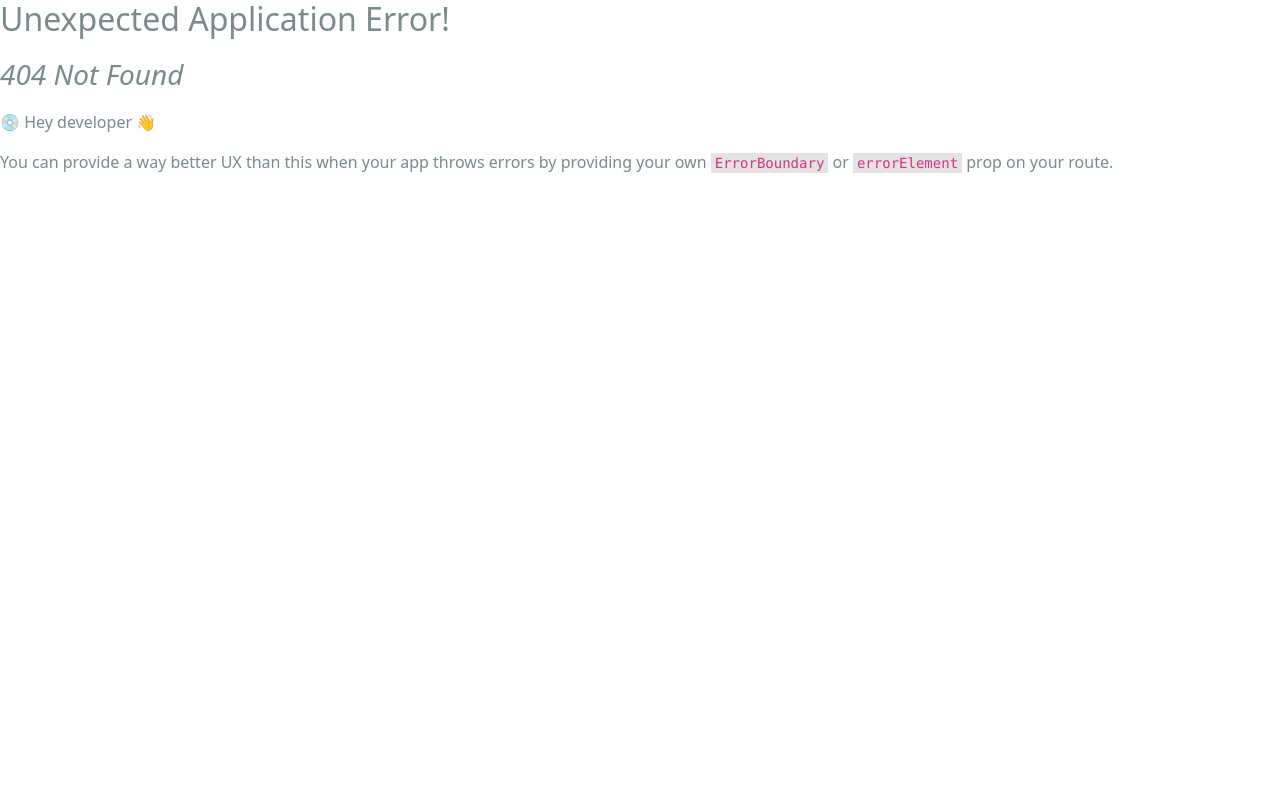
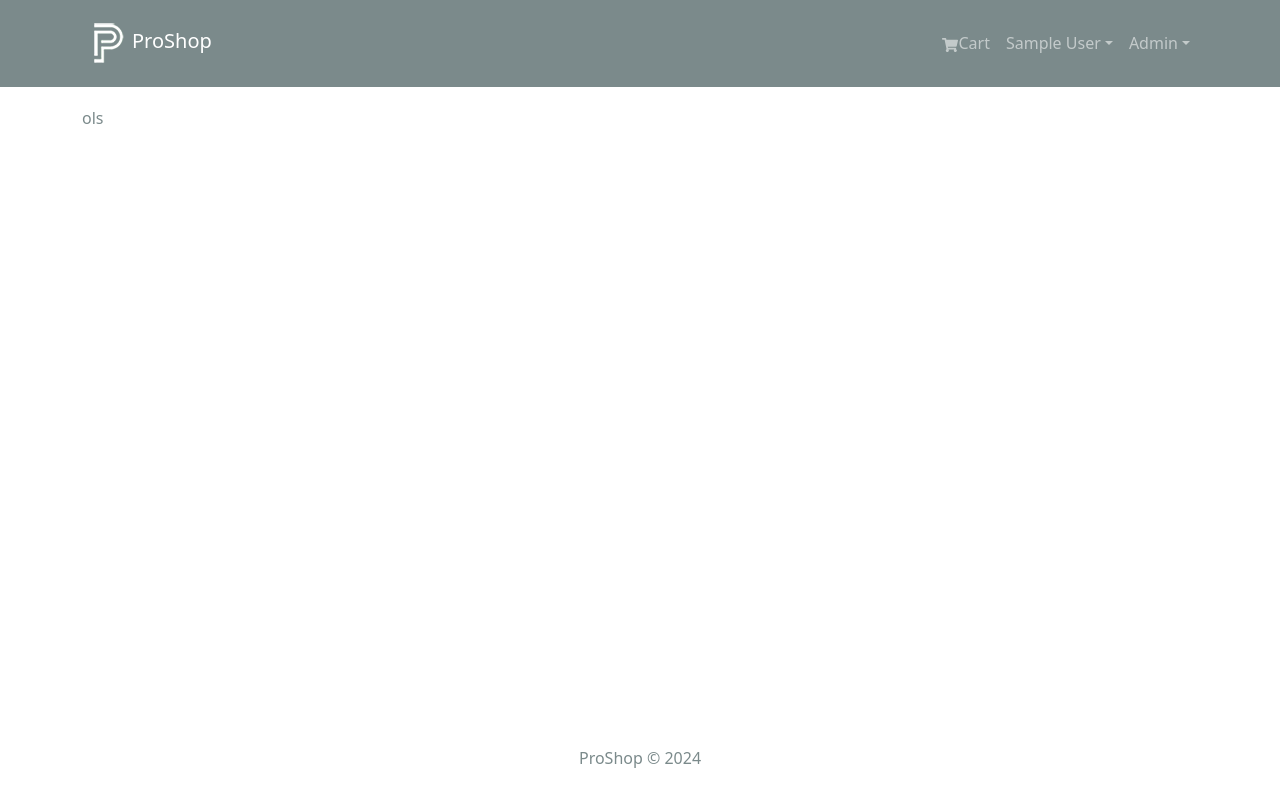
Before and after one commit to Tridev9/Proshop, a React (Create React App) app in the folder frontend/: page /admin/orderlist in a window 1280 px wide. Before the commit this address had no page. Shown: the top 802 px of the page. Built offline with nearby package versions, Linux system fonts and the light colour scheme; sample sign-in values are in the browser's storage.

Commit message:
admin work

```diff
--- /dev/null
+++ b/frontend/src/components/AdminRoute.jsx
@@ -0,0 +1,10 @@
+import {Outlet,Navigate} from 'react-router-dom';
+import {useSelector} from 'react-redux';
+import React from 'react'
+
+const AdminRoute = () => {
+    const {userInfo} = useSelector(state =>state.auth)
+  return userInfo && userInfo.isAdmin ? <Outlet/> : <Navigate to="/login" replace/>;
+};
+
+export default AdminRoute;
--- a/frontend/src/components/Header.jsx
+++ b/frontend/src/components/Header.jsx
@@ -61,6 +61,19 @@
                   ) : (<LinkContainer to='/login'>
                     <Nav.Link href='/login'><FaUser/> Sign In</Nav.Link>
                   </LinkContainer>)}
+                  {userInfo && userInfo.isAdmin && (
+                    <NavDropdown title='Admin' id='adminmenu'>
+                        <LinkContainer to='/admin/productlist'>
+                          <NavDropdown.Item>Products</NavDropdown.Item>
+                        </LinkContainer>
+                        <LinkContainer to='/admin/userlist'>
+                          <NavDropdown.Item>Users</NavDropdown.Item>
+                        </LinkContainer>
+                        <LinkContainer to='/admin/orderlist'>
+                          <NavDropdown.Item>Orders</NavDropdown.Item>
+                        </LinkContainer>
+                    </NavDropdown>
+                  )}
                 </Nav>
             </Navbar.Collapse>
         </Container>
--- a/frontend/src/index.js
+++ b/frontend/src/index.js
@@ -15,6 +15,7 @@
 import App from './App';
 import reportWebVitals from './reportWebVitals';
 import PrivateRoute from './components/PrivateRoute';
+import AdminRoute from './components/AdminRoute';
 import HomeScreen from './screens/HomeScreen';
 import ProductScreen from './screens/ProductScreen';
 import CartScreen from './screens/CartScreen';
@@ -25,6 +26,7 @@
 import PlaceOrderScreen from './screens/PlaceOrderScreen';
 import OrderScreen from './screens/OrderScreen';
 import ProfileScreen from './screens/ProfileScreen';
+import OrderListScreen from './screens/admin/OrderListScreen';
 
 
 const router= createBrowserRouter(
@@ -37,12 +39,17 @@
       <Route path='/register' element={<RegisterScreen/>}/>
 
       <Route path='' element={<PrivateRoute/>}>
-      <Route path='/shipping' element={<ShippingScreen/>}/>
-      <Route path='/payment' element={<PaymentScreen/>}/>
-      <Route path='/placeorder' element={<PlaceOrderScreen/>}/>
-      <Route path='/order/:id' element={<OrderScreen/>}/>
-      <Route path='/profile' element={<ProfileScreen/>}/>
+        <Route path='/shipping' element={<ShippingScreen/>}/>
+        <Route path='/payment' element={<PaymentScreen/>}/>
+        <Route path='/placeorder' element={<PlaceOrderScreen/>}/>
+        <Route path='/order/:id' element={<OrderScreen/>}/>
+        <Route path='/profile' element={<ProfileScreen/>}/>
       </Route>
+
+      <Route path='' element={<AdminRoute/>}>
+        <Route path='/admin/orderlist' element={<OrderListScreen/>}/>
+      </Route>
+
     </Route>
   )
 )
--- /dev/null
+++ b/frontend/src/screens/admin/OrderListScreen.jsx
@@ -0,0 +1,11 @@
+import React from 'react'
+
+const OrderListScreen = () => {
+  return (
+    <div>
+      ols
+    </div>
+  )
+}
+
+export default OrderListScreen
```
